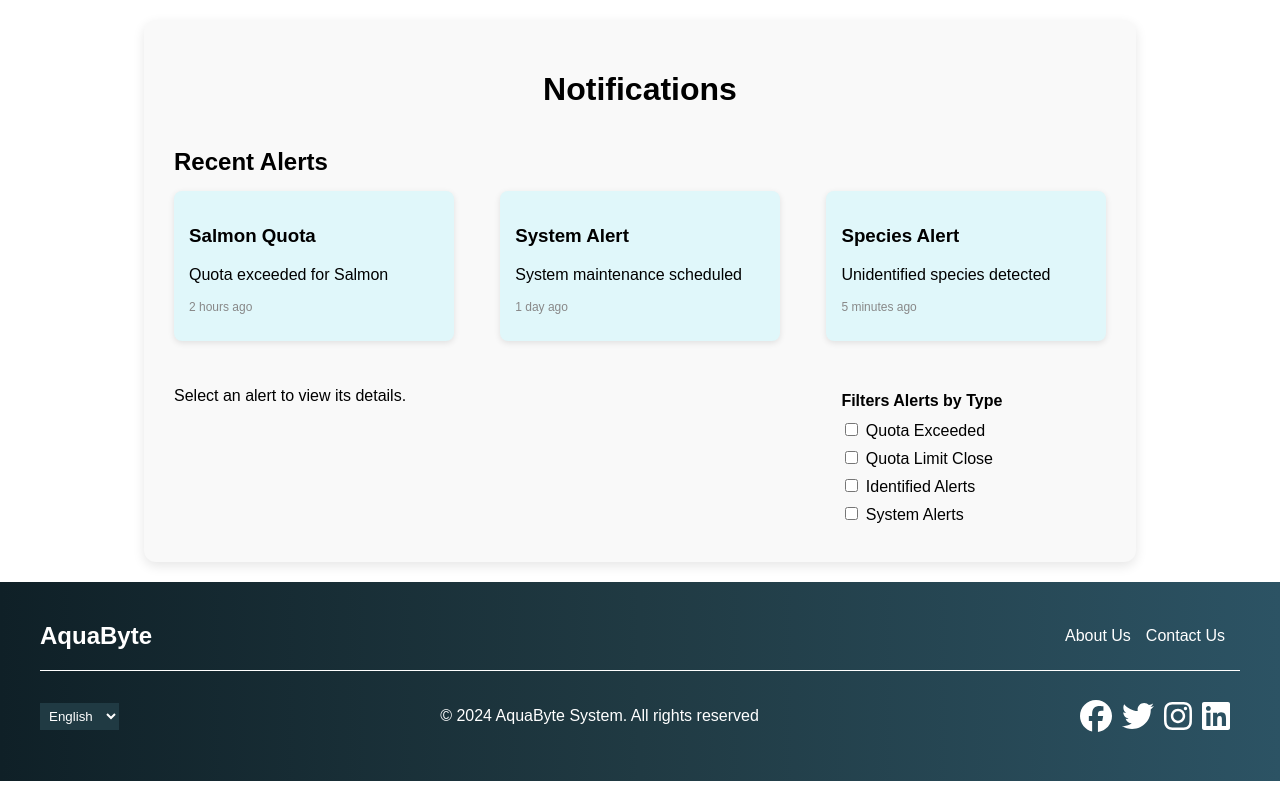
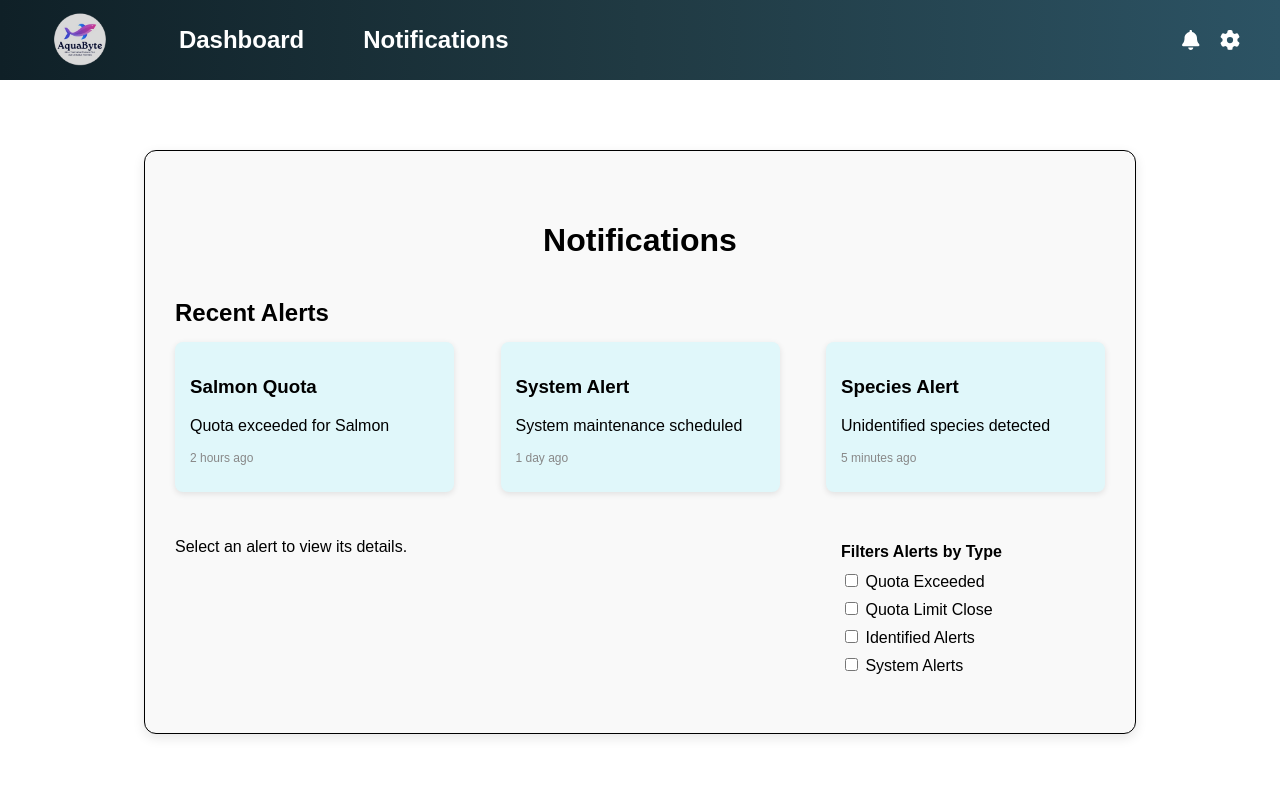
Before and after one commit to TADHack-Sri-Lanka-2024-Team-AquaByte/Team-AquaByte, a React (Create React App) app in the folder aquabyte-system/: page /notifications in a window 1280 px wide. Shown: the top 800 px of the page. Built offline with nearby package versions, Linux system fonts and the light colour scheme.

Commit message:
implement header component

```diff
--- a/aquabyte-system/package.json
+++ b/aquabyte-system/package.json
@@ -4,6 +4,7 @@
   "private": true,
   "dependencies": {
     "@fortawesome/free-brands-svg-icons": "^6.6.0",
+    "@fortawesome/free-solid-svg-icons": "^6.6.0",
     "@fortawesome/react-fontawesome": "^0.2.2",
     "@testing-library/jest-dom": "^5.17.0",
     "@testing-library/react": "^13.4.0",
--- /dev/null
+++ b/aquabyte-system/src/components/Header.css
@@ -0,0 +1,78 @@
+/* Specific styles for landing page */
+.landing-nav {
+    color: black; /* Text and icons color */
+    display: flex;
+    justify-content: space-between; /* Center the header content */
+    padding-left: 40px;
+    padding-right: 40px;
+    align-items: center; /* Vertically center the items */
+    background-color: #ffffff; /* Background color for header */
+    width: 100vw; /* Full viewport width */
+    position: relative; /* Allows for absolute positioning of child elements */
+    z-index: 10; /* Ensure header is above other content */
+}
+
+/* Specific styles for all other pages */
+.other-pages-nav {
+    background: linear-gradient(to right, #0f2027, #203a43, #2c5364);
+    color: white; /* White text */
+    display: flex;
+    align-items: center;
+    justify-content: space-between;
+    padding-right: 40px;
+    padding-left: 40px;
+}
+
+.logo {
+    height: 50px;
+}
+
+.dashboard-link {
+    text-decoration: none;
+    color: #000;
+}
+
+.dashboard-title {
+    font-size: 24px;
+}
+
+.page-name {
+    font-size: 24px;
+    margin-right: 600px;
+}
+
+.header-icons {
+    display: flex;
+    align-items: center;
+}
+
+.icon-link {
+    display: flex;
+    align-items: center;
+    margin-left: 15px; /* Space between icons */
+    text-decoration: none;
+    color: #000; /* Default color */
+}
+
+.icon {
+    font-size: 20px;
+}
+
+.sign-in-button {
+    color: #007BFF;
+    text-decoration: none;
+    margin-left: 20px; /* Space between icons and sign-in button */
+}
+
+
+
+.other-pages-nav .dashboard-link,
+.other-pages-nav .icon-link,
+.other-pages-nav .page-name {
+    color: white; /* White text for dashboard, page name, and icons */
+}
+
+/* Increased spacing between setting and notification icons */
+.header-icons .icon-link + .icon-link {
+    margin-left: 20px;
+}
--- a/aquabyte-system/src/components/Header.js
+++ b/aquabyte-system/src/components/Header.js
@@ -1,19 +1,49 @@
 import React from 'react';
 import { Link, useLocation } from 'react-router-dom';
+import { FontAwesomeIcon } from '@fortawesome/react-fontawesome';
+import { faBell, faCog } from '@fortawesome/free-solid-svg-icons';
+import './Header.css';
 
 const Header = () => {
     const location = useLocation();
 
+    // Function to render navigation based on the current route
     const renderNav = () => {
         if (location.pathname === '/') {
             return (
-                <div className="header-nav">
+                <div className="landing-nav">  {/* Add landing-nav for landing page specific styling */}
                     <img src='/logo.png' alt="Logo" className="logo" />
                     <Link to="/login" className="sign-in-button">Sign In</Link>
                 </div>
             );
+        } else {
+            return (
+                <div className="other-pages-nav">  {/* Apply other-pages-nav class for other pages */}
+                    <img src='/logo.png' alt="Logo" className="logo" />
+                    {/* Dashboard Link as h2 */}
+                    <Link to="/dashboard" className="dashboard-link">
+                        <h2 className="dashboard-title">Dashboard</h2>
+                    </Link>
+                    <h2 className="page-name">
+                        {location.pathname
+                            .replace('/', '')
+                            .replace('-', ' ')
+                            .toLowerCase()
+                            .split(' ')
+                            .map(word => word.charAt(0).toUpperCase() + word.slice(1))
+                            .join(' ')}
+                    </h2>
+                    <div className="header-icons">
+                        <Link to="/notifications" className="icon-link">
+                            <FontAwesomeIcon icon={faBell} className="icon" />
+                        </Link>
+                        <Link to="/settings" className="icon-link">
+                            <FontAwesomeIcon icon={faCog} className="icon" />
+                        </Link>
+                    </div>
+                </div>
+            );
         }
-        return null;
     };
 
     return (
--- a/aquabyte-system/src/pages/NotificationPage.css
+++ b/aquabyte-system/src/pages/NotificationPage.css
@@ -9,7 +9,9 @@
 /* Main Box Styling */
 .notification-box {
     background: #f9f9f9;
-    padding: 30px;
+    padding: 50px 30px;
+    margin: 50px 30px;
+    border: 1px solid black;
     border-radius: 12px;
     width: 80%;  /* Width of the entire box */
     box-shadow: 0px 4px 12px rgba(0, 0, 0, 0.1);
--- a/aquabyte-system/src/pages/NotificationPage.js
+++ b/aquabyte-system/src/pages/NotificationPage.js
@@ -1,7 +1,7 @@
 import React, { useState } from 'react';
 import Header from '../components/Header';
 import Footer from '../components/Footer';
-import './NotificationPage.css';  // Import the CSS file for styling
+import './NotificationPage.css';
 
 const NotificationPage = () => {
     // State to manage selected alert
--- a/aquabyte-system/src/routes/AppRoutes.js
+++ b/aquabyte-system/src/routes/AppRoutes.js
@@ -12,7 +12,7 @@ const AppRoutes = () => {
             <Route path="/login" element={<LoginPage />} />
             <Route path="/register" element={<RegisterPage />} />
             <Route path="/notifications" element={<NotificationPage />} />
-            {/* Add more routes as needed */}
+
         </Routes>
     );
 };
--- a/aquabyte-system/src/styles/App.css
+++ b/aquabyte-system/src/styles/App.css
@@ -10,26 +10,6 @@ body {
     overflow-x: hidden; /* Prevent horizontal scrolling */
     margin: 0; /* Remove default margin */
     padding: 0; /* Remove default padding */
-}
-
-/* Header Styles */
-header {
-    display: flex;
-    justify-content: center; /* Center the header content */
-    align-items: center; /* Vertically center the items */
-    background-color: #ffffff; /* Background color for header */
-    width: 100vw; /* Full viewport width */
-    position: relative; /* Allows for absolute positioning of child elements */
-    z-index: 10; /* Ensure header is above other content */
-}
-
-.header-nav {
-    display: flex;
-    justify-content: space-between; /* Space between logo and sign-in button */
-    align-items: center; /* Vertically align items */
-    width: 100%;
-    max-width: 1200px; /* Optional: Limit the max width of header */
-    flex-grow: 1; /* Allow header-nav to grow to fill space */
 }
 
 .logo {
```
Also changed, not shown: 1 other file (tests, documents, lock files or other folders).
